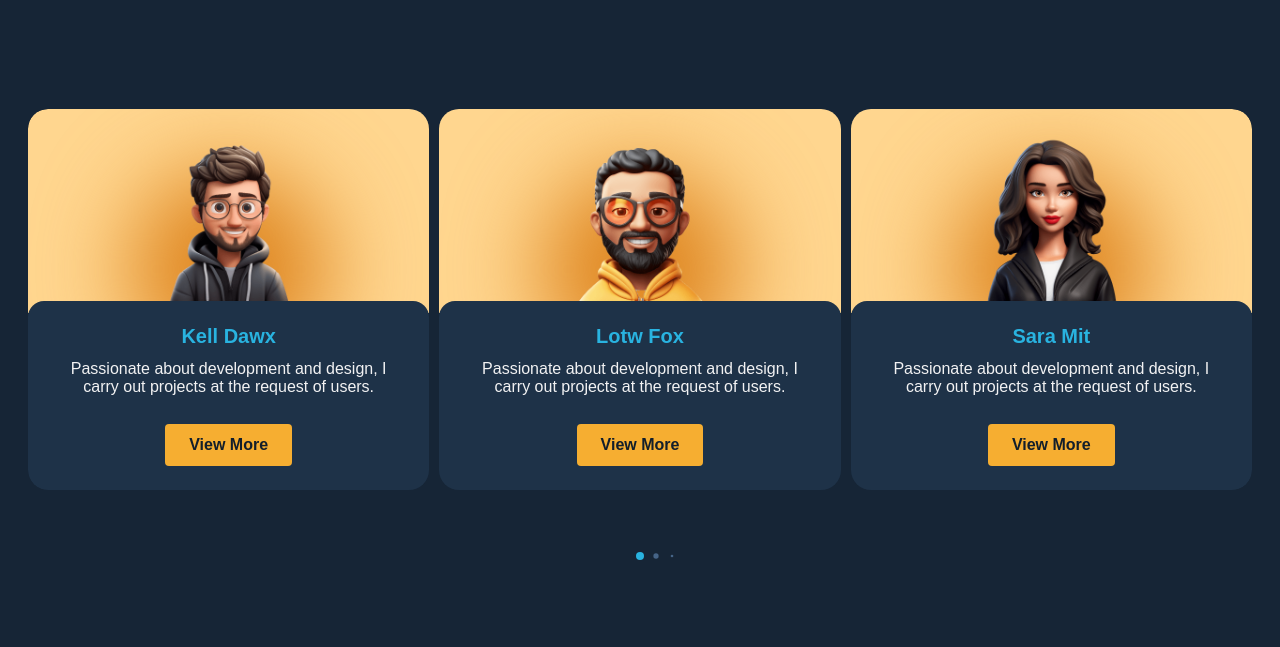
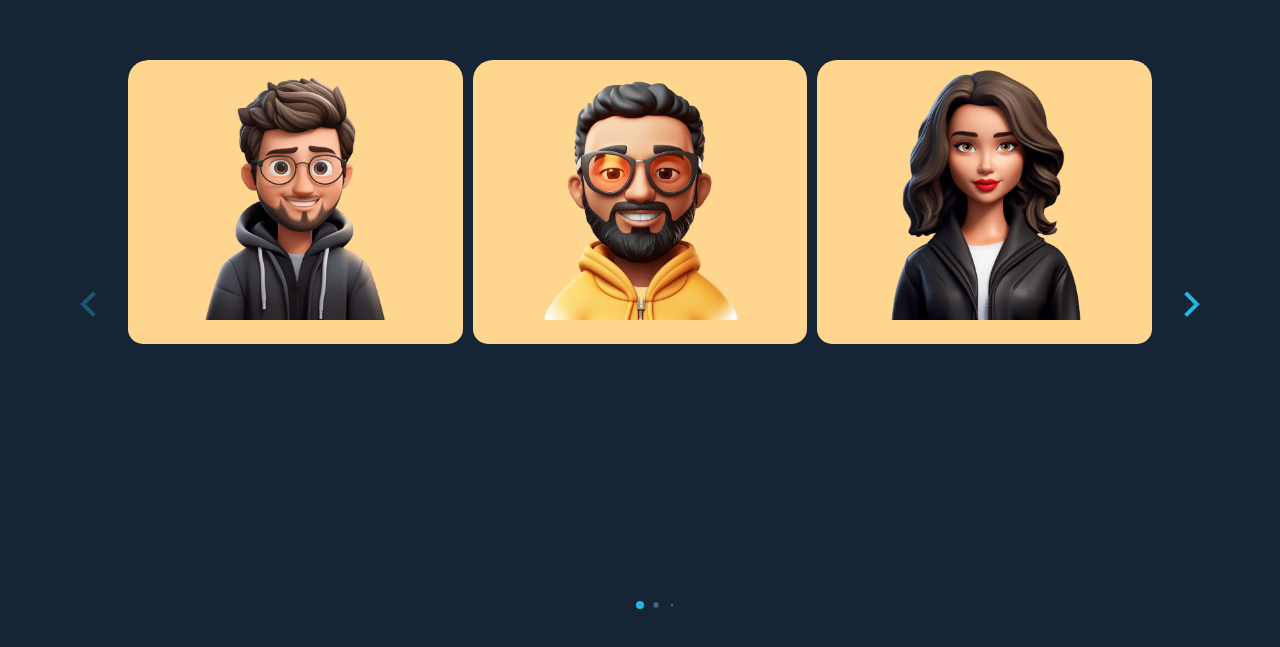
Before and after one commit to HUBERTBRICAU/responsive, a plain HTML site: page index.html in a window 1280 px wide. Shown: the part 101-748 px from the top of the page. Drawn offline with nearby package versions, Linux system fonts and the light colour scheme; a web font is replaced by a local one.

Commit message:
Update styles.css

```diff
--- a/assets/css/styles.css
+++ b/assets/css/styles.css
@@ -72,8 +72,9 @@ img {
 .card__image {
   position: relative;
   background-color: var(--first-color-light);
-  padding-top: 1.5rem;
+  height: 284px;margin-bottom: 0px;padding-top: 0px;
   margin-bottom: -.75rem;
+  border-radius: 15px;
 }
 
 .card__data {
@@ -83,10 +84,12 @@ img {
   text-align: center;
   position: relative;
   z-index: 10;
+  visibility: hidden;
 }
 
 .card__img {
-  width: 180px;
+  width: 260px;
+  height: 232 ;
   margin: 0 auto;
   position: relative;
   z-index: 5;
@@ -103,6 +106,7 @@ img {
   right: 0;
   margin-inline: auto;
   filter: blur(45px);
+  visibility: hidden;
 }
 
 .card__name {
@@ -164,3 +168,29 @@ img {
     padding: 1rem;
   }
 }
+
+/* For medium devices */
+@media screen and (min-width: 768px) {
+  .card__content {
+    margin-inline: 3rem;
+  }
+
+  .swiper-button-next,
+  .swiper-button-prev {
+    display: block;
+  }
+}
+
+/* For large devices */
+@media screen and (min-width: 1120px) {
+  .card__container {
+    max-width: 1120px;
+  }
+
+  .swiper-button-prev {
+    left: -1rem;
+  }
+  .swiper-button-next {
+    right: -1rem;
+  }
+}
```
